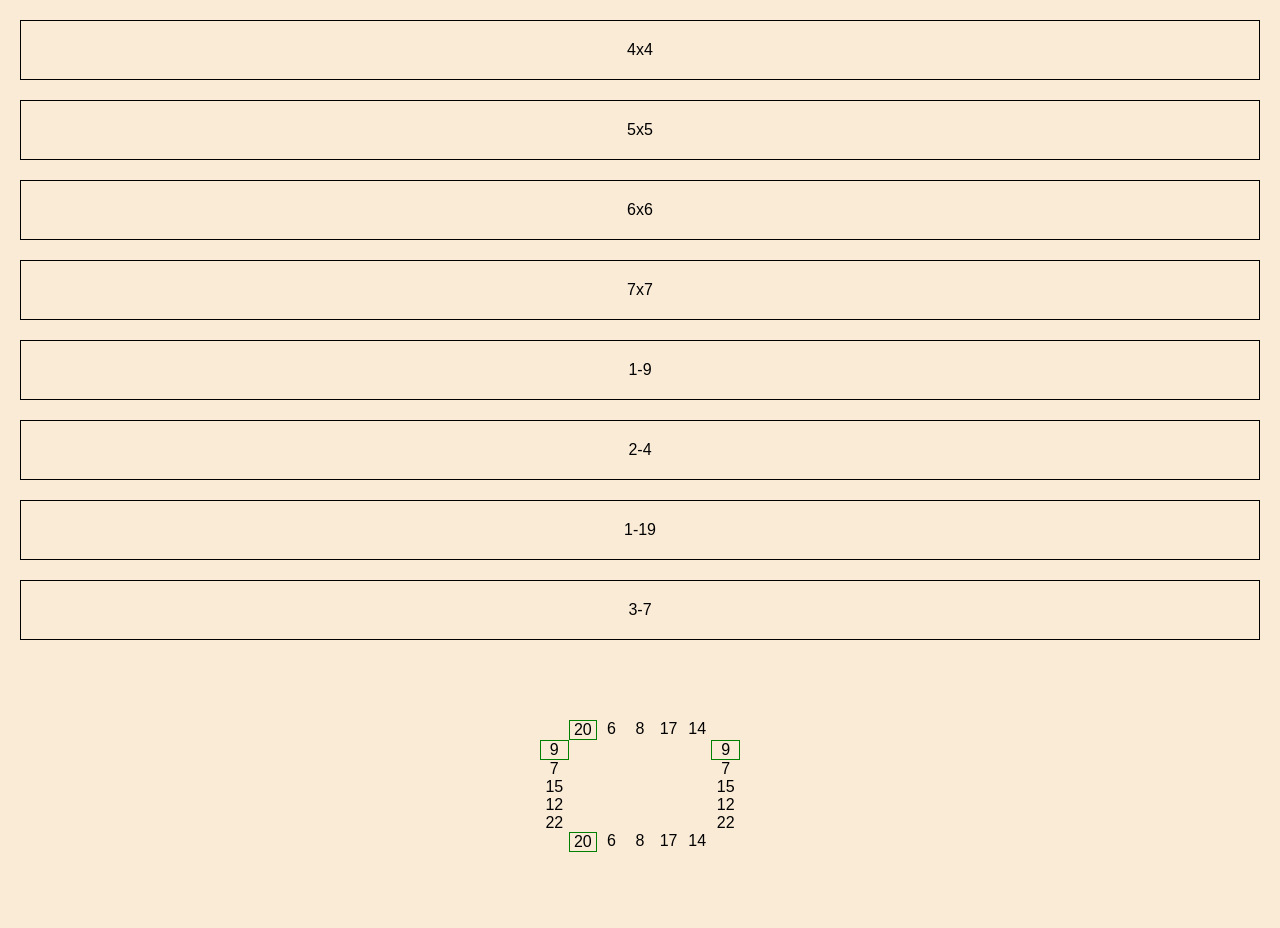
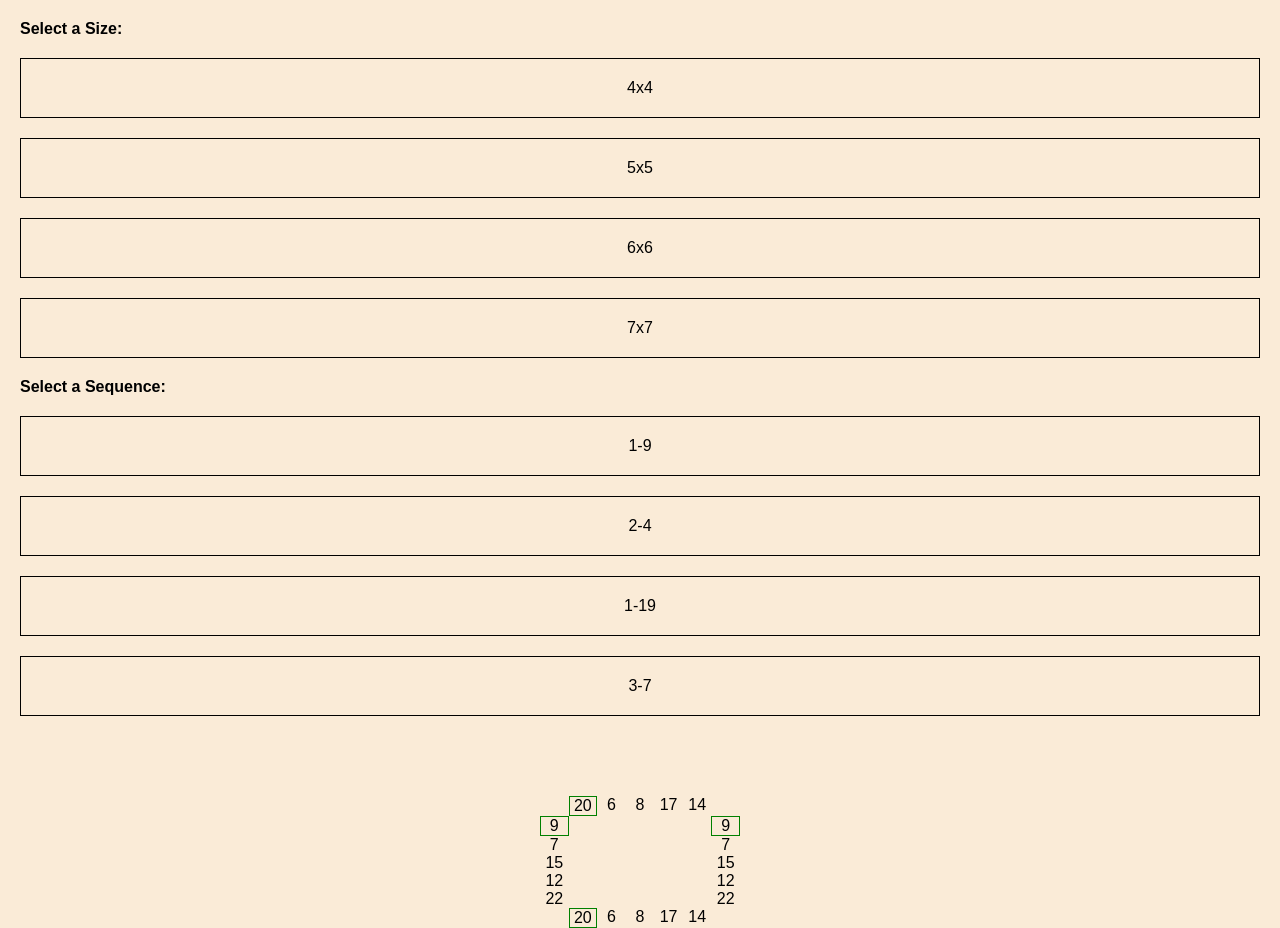
Before and after one commit to ajwarnick/rullo.js, a website with bundled scripts: page demo/demo.html in a window 1280 px wide. Before the commit the page ends 852 px from the top, so only its background shows below. Built offline with nearby package versions, Linux system fonts and the light colour scheme.

Commit message:
update the selection option in the demo html

```diff
--- a/demo/demo.css
+++ b/demo/demo.css
@@ -62,6 +62,10 @@ a:visited {
     border: 1px solid green;
 }
 
+h4{
+    margin: 20px;
+}
+
 .option{
     -webkit-user-select: none;
     -moz-user-select: none;
--- a/demo/demo.html
+++ b/demo/demo.html
@@ -16,6 +16,8 @@
 
     <!-- Once one has been set this will get the class 'hidden' -->
     <div class="selection size">
+        <!-- The header is for labeling purposes only  -->
+        <h4>Select a Size:</h4>
         <div class="option" data-size="4">4x4</div>
         <div class="option" data-size="5">5x5</div>
         <div class="option" data-size="6">6x6</div>
@@ -25,6 +27,8 @@
 
     <!-- Once one has been set this will get the class 'hidden' -->
     <div class="selection sequence">
+        <!-- The header is for labeling purposes only  -->
+        <h4>Select a Sequence:</h4>
         <div class="option" data-sequence-start="1" data-sequence-end="9">1-9</div>
         <div class="option" data-sequence-start="2" data-sequence-end="4">2-4</div>
         <div class="option" data-sequence-start="1" data-sequence-end="19">1-19</div>
```
